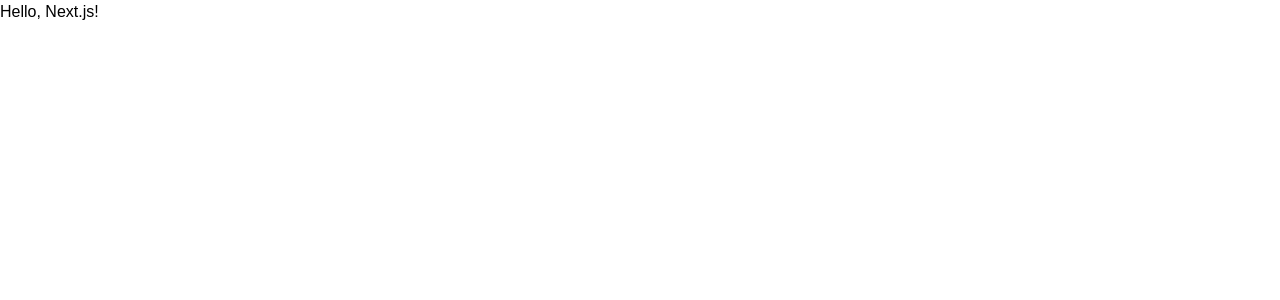
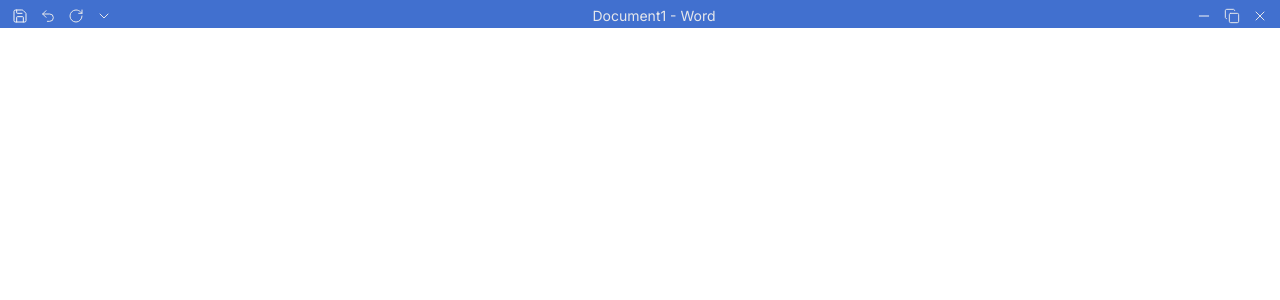
Before and after one commit to ShayokhShorfuddin/javed-rasin-portfolio, a Next.js app: page / in a window 1280 px wide. Shown: the top 300 px of the page. Built offline with nearby package versions, Linux system fonts and the light colour scheme.

Commit message:
add Microsoft Word UI, add TopLevelRibbon

```diff
--- /dev/null
+++ b/app/MSWord.tsx
@@ -0,0 +1,80 @@
+import {
+	ChevronDown,
+	Copy,
+	Minus,
+	RotateCw,
+	Save,
+	Undo2,
+	X,
+} from "lucide-react";
+
+export default function MicrosoftWord() {
+	return (
+		<section
+			className=""
+			aria-label="Since Javed Rasin is writer, this section tries to present details about his backstory in a simulated Microsoft Word User Interface. This is not the Microsoft Word software itself, but rather a replica created using React and Tailwind CSS."
+		>
+			<TopLevelRibbon />
+		</section>
+	);
+}
+
+// Top level ribbon (includes save, undo, minimize, maximize, close buttons etc.)
+function TopLevelRibbon() {
+	return (
+		<div className="flex justify-between items-center bg-[#4170CF] px-2 pt-1">
+			{/* Left icons */}
+			<div className="flex justify-center items-center gap-x-1">
+				<Save
+					color="#f3f4f6"
+					strokeWidth={1.5}
+					className="hover:bg-[#6699ff] p-1 cursor-pointer"
+				/>
+
+				<Undo2
+					color="#e5e7eb"
+					strokeWidth={1.5}
+					className="hover:bg-[#6699ff] p-1 cursor-pointer"
+				/>
+
+				<RotateCw
+					color="#e5e7eb"
+					strokeWidth={1.5}
+					className="hover:bg-[#6699ff] p-1 cursor-pointer"
+				/>
+
+				<ChevronDown
+					color="#e5e7eb"
+					strokeWidth={1.5}
+					className="hover:bg-[#6699ff] p-1 cursor-pointer"
+				/>
+			</div>
+
+			{/* Middle filename text */}
+			<p className="text-gray-200 text-sm select-none">Document1 - Word</p>
+
+			{/* Right icons */}
+			<div className="flex justify-center items-center gap-x-1">
+				<Minus
+					color="#f3f4f6"
+					strokeWidth={1.5}
+					className="hover:bg-[#6699ff] p-1 cursor-pointer"
+				/>
+
+				<Copy
+					color="#e5e7eb"
+					strokeWidth={1.5}
+					className="hover:bg-[#6699ff] p-1 cursor-pointer"
+				/>
+
+				<X
+					color="#e5e7eb"
+					strokeWidth={1.5}
+					className="hover:bg-red-500 p-1 cursor-pointer"
+				/>
+			</div>
+		</div>
+	);
+}
+
+// TODO: Add xs breakpoint
--- a/app/globals.css
+++ b/app/globals.css
@@ -15,5 +15,5 @@
 body {
 	background: var(--background);
 	color: var(--foreground);
-	font-family: Arial, Helvetica, sans-serif;
+	font-family: Inter, sans-serif;
 }
--- a/app/layout.tsx
+++ b/app/layout.tsx
@@ -1,14 +1,8 @@
 import type { Metadata } from "next";
-import { Geist, Geist_Mono } from "next/font/google";
+import { Inter } from "next/font/google";
 import "./globals.css";
 
-const geistSans = Geist({
-	variable: "--font-geist-sans",
-	subsets: ["latin"],
-});
-
-const geistMono = Geist_Mono({
-	variable: "--font-geist-mono",
+const inter = Inter({
 	subsets: ["latin"],
 });
 
@@ -25,11 +19,7 @@
 }>) {
 	return (
 		<html lang="en">
-			<body
-				className={`${geistSans.variable} ${geistMono.variable} antialiased`}
-			>
-				{children}
-			</body>
+			<body className={`${inter.className} antialiased`}>{children}</body>
 		</html>
 	);
 }
--- a/app/page.tsx
+++ b/app/page.tsx
@@ -1,8 +1,10 @@
+import MicrosoftWord from "./MSWord";
+
 export default function Page() {
 	return (
 		<>
 			<main>
-				<h1>Hello, Next.js!</h1>
+				<MicrosoftWord />
 			</main>
 		</>
 	);
```
Also changed, not shown: package.json (+6 -5 lines), app/MSWord-UI.png (added), 1 other file (tests, documents, lock files or other folders).
